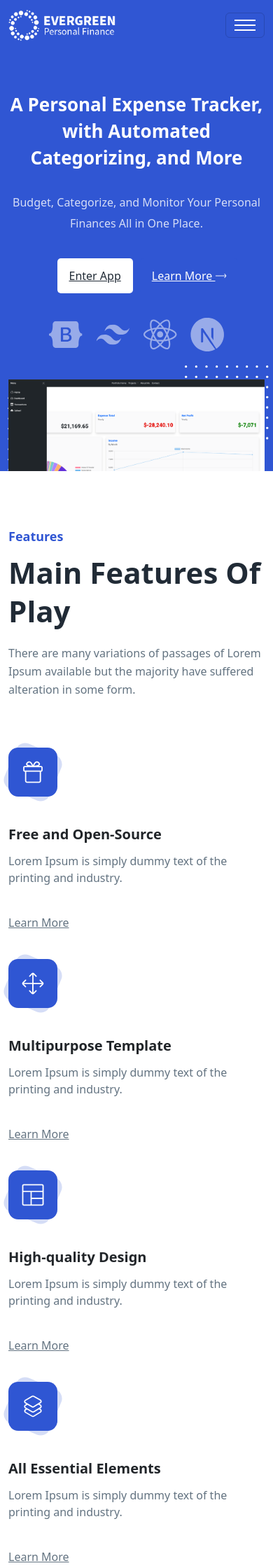
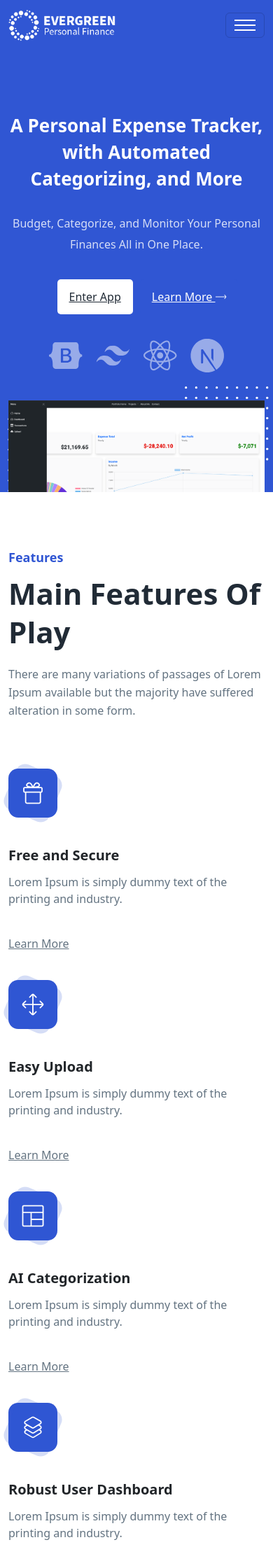
Before and after one commit to PyLou317/Django_portfolio_site, a Django app: template finance_tracker/templates/finance_tracker/index.html in a window 390 px wide; the page is wider, and only the part inside the window is pictured. Shown: the top 2240 px of that part at 70% size. Run offline with Django 5.2, Linux system fonts and the light colour scheme; the template is opened without the code that fills it, so the values that code supplies are empty; style sheets or scripts are compiled from the project's sources; some libraries are stand-ins or nearby versions.

Commit message:
restyled

```diff
--- a/finance_tracker/static/finance_tracker/scss/_hero.scss
+++ b/finance_tracker/static/finance_tracker/scss/_hero.scss
@@ -2,14 +2,14 @@
 
 .ud-hero {
   background: var(--primary-color);
-  padding-top: 80px;
+  padding-top: 160px;
 
   @media #{$md} {
     padding-top: 160px;
   }
 
   @media #{$xs} {
-    padding-top: 130px;
+    padding-top: 160px;
   }
 }
 
--- a/finance_tracker/templates/finance_tracker/index.html
+++ b/finance_tracker/templates/finance_tracker/index.html
@@ -60,7 +60,7 @@
                 <i class="lni lni-gift"></i>
               </div>
               <div class="ud-feature-content">
-                <h3 class="ud-feature-title">Free and Open-Source</h3>
+                <h3 class="ud-feature-title">Free and Secure</h3>
                 <p class="ud-feature-desc">
                   Lorem Ipsum is simply dummy text of the printing and industry.
                 </p>
@@ -76,7 +76,7 @@
                 <i class="lni lni-move"></i>
               </div>
               <div class="ud-feature-content">
-                <h3 class="ud-feature-title">Multipurpose Template</h3>
+                <h3 class="ud-feature-title">Easy Upload</h3>
                 <p class="ud-feature-desc">
                   Lorem Ipsum is simply dummy text of the printing and industry.
                 </p>
@@ -92,7 +92,7 @@
                 <i class="lni lni-layout"></i>
               </div>
               <div class="ud-feature-content">
-                <h3 class="ud-feature-title">High-quality Design</h3>
+                <h3 class="ud-feature-title">AI Categorization</h3>
                 <p class="ud-feature-desc">
                   Lorem Ipsum is simply dummy text of the printing and industry.
                 </p>
@@ -108,7 +108,7 @@
                 <i class="lni lni-layers"></i>
               </div>
               <div class="ud-feature-content">
-                <h3 class="ud-feature-title">All Essential Elements</h3>
+                <h3 class="ud-feature-title">Robust User Dashboard</h3>
                 <p class="ud-feature-desc">
                   Lorem Ipsum is simply dummy text of the printing and industry.
                 </p>
--- a/portfolio/templates/portfolio/components/footer.html
+++ b/portfolio/templates/portfolio/components/footer.html
@@ -1,4 +1,4 @@
-<div class="container">
+<div class="container vh-75">
                     <section class="mt-5">
                         <div class="row text-center d-flex justify-content-center pt-5">
                             <div class="col-md-2">
--- a/portfolio/templates/portfolio/components/hero_banner.html
+++ b/portfolio/templates/portfolio/components/hero_banner.html
@@ -1,12 +1,12 @@
 {% load static %}
 
 <div class="container-fuid bg-dark text-light min-vh-75 mt-5">
-    <div class="container-fluid col-xxl-12 px-4">
+    <div class="container-fluid px-4">
         <div class="row flex-lg-row-reverse align-items-center g-5">
-            <div class="col-10 col-sm-8 col-lg-6 order-sm-first order-last">
+            <div class="col-sm-10 col-md-8 col-lg-6 order-lg-first order-last">
                 <img id="hero-img" src="{% static 'portfolio/images/banner_headshot.png' %}" class="d-block mx-lg-auto img-fluid" alt="Lucas Patriquin Headshot" loading="lazy">
             </div>
-            <div id="left-hb" class="col-lg-5 col-sm-8">
+            <div id="left-hb" class="col-lg-5 col-md-8 col-sm-10">
                 <h4 class="lh-1 mb-3">Hi, I'm Lucas!</h4>
                 <h4 class="display-3 fw-bold lh-1 mb-3">Welcome to my Code Lab</h4>
                 <p class="lead">A glimpse into my coding journey, fueled by an unhealthy amount of coffee and a healthy dose of curiosity.</p>
--- a/portfolio/templates/portfolio/components/navbar_2.html
+++ b/portfolio/templates/portfolio/components/navbar_2.html
@@ -20,7 +20,7 @@
                 Projects
                 </a>
                 <div class="dropdown-menu" aria-labelledby="navbarDropdown">
-                    <a class="dropdown-item" href="{% url 'finance_tracker:home' %}">Finance Tracker</a>
+                    <a class="dropdown-item" href="{% url 'finance_tracker:home' %}">EVERGREEN: Finance Tracker</a>
                     <a class="dropdown-item" href="#">Blog</a>
                     <a class="dropdown-item" href="#">Employee Management Software</a>
                     <a class="dropdown-item" href="#">Portfolio Site</a>
```
Also changed, not shown: portfolio/templates/portfolio/components/project_card.html (+6 -5 lines), static/css/main.css (+7 -40 lines).
